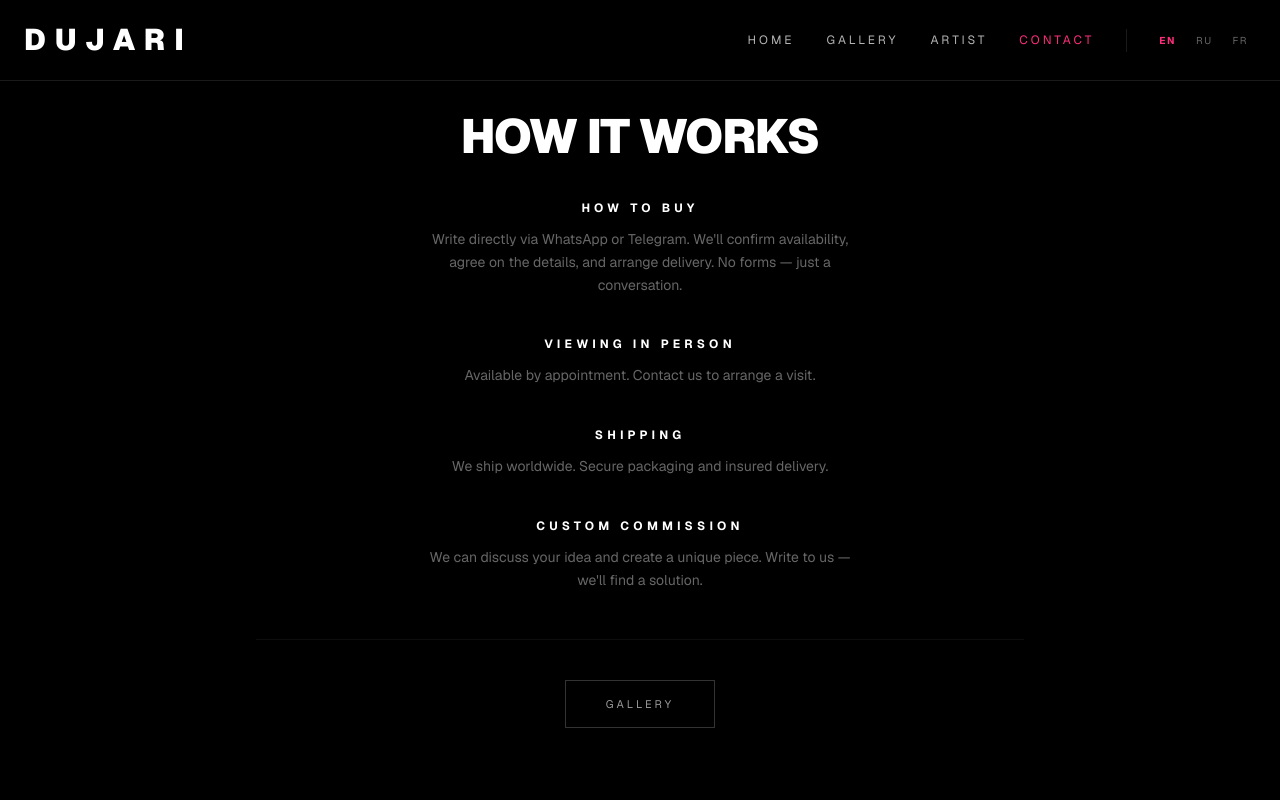
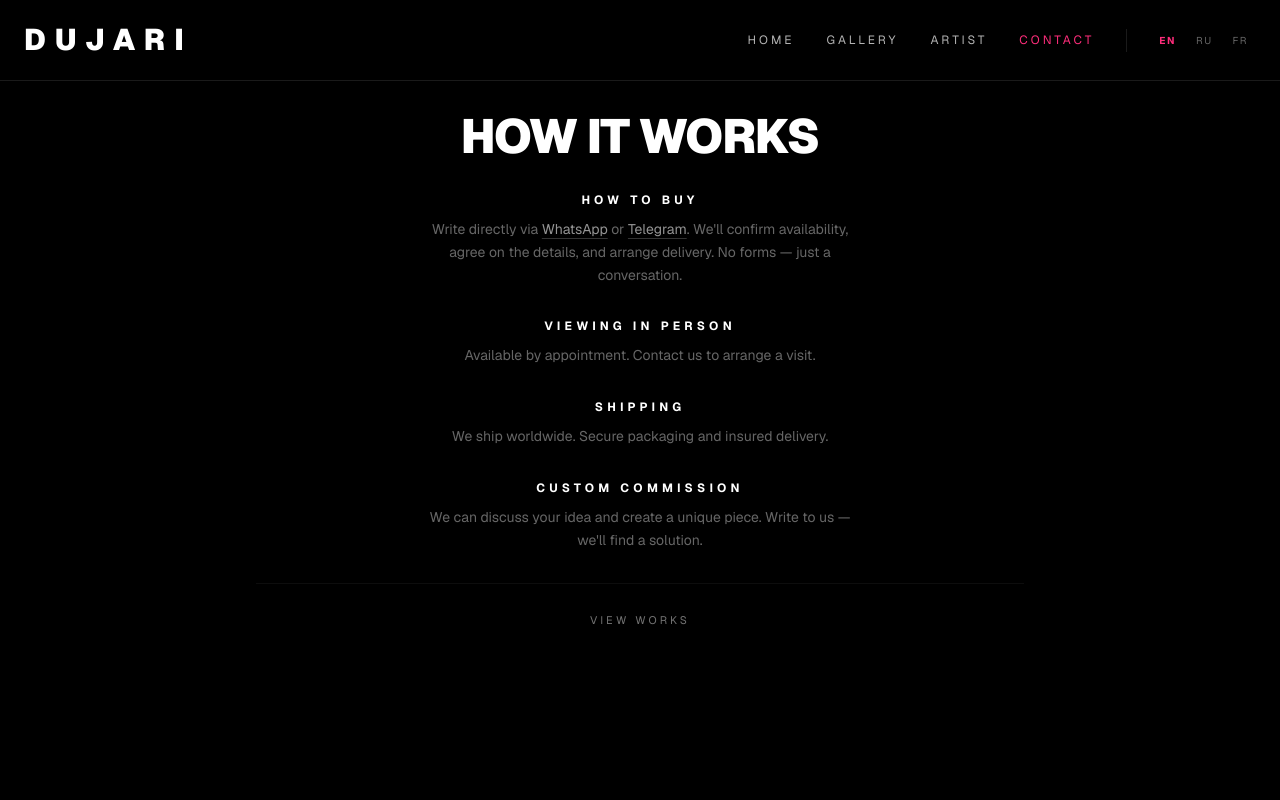
Before and after one commit to genfreemix/dujari, a Next.js app: page /contact in a window 1280 px wide. Shown: the top 800 px of the page. Built offline with nearby package versions, Linux system fonts and the light colour scheme.

Commit message:
fix: inline contact links and compact how-it-works block

```diff
--- a/src/app/contact/page.tsx
+++ b/src/app/contact/page.tsx
@@ -7,11 +7,13 @@ export default function ContactPage() {
   const t = useT();
 
   const steps = [
-    { title: t("contact.step1_title"), text: t("contact.step1_text") },
     { title: t("contact.step2_title"), text: t("contact.step2_text") },
     { title: t("contact.step3_title"), text: t("contact.step3_text") },
     { title: t("contact.step4_title"), text: t("contact.step4_text") },
   ];
+
+  const whatsappUrl = "https://wa.me/XXXXXXXXXXX";
+  const telegramUrl = "https://t.me/username";
 
   return (
     <div className="pt-14 md:pt-16 bg-black min-h-screen">
@@ -19,13 +21,39 @@ export default function ContactPage() {
         <div className="max-w-5xl mx-auto px-6">
           <div className="max-w-3xl mx-auto text-center">
             <div>
-              <h1 className="text-white text-3xl md:text-5xl font-black tracking-tight uppercase mb-10">
+              <h1 className="text-white text-3xl md:text-5xl font-black tracking-tight uppercase mb-8">
                 {t("contact.how_title")}
               </h1>
-              <div className="space-y-10">
+              <div className="space-y-7 md:space-y-8">
+                <div>
+                  <h3 className="text-white text-xs tracking-[0.35em] uppercase mb-2.5 font-bold">
+                    {t("contact.step1_title")}
+                  </h3>
+                  <p className="text-white/40 text-sm leading-relaxed max-w-md mx-auto">
+                    {t("contact.step1_text_start")}
+                    <a
+                      href={whatsappUrl}
+                      target="_blank"
+                      rel="noopener noreferrer"
+                      className="text-white/58 underline decoration-white/20 underline-offset-4 hover:text-white/80 hover:decoration-white/45 transition-colors duration-200"
+                    >
+                      WhatsApp
+                    </a>
+                    {t("contact.step1_text_middle")}
+                    <a
+                      href={telegramUrl}
+                      target="_blank"
+                      rel="noopener noreferrer"
+                      className="text-white/58 underline decoration-white/20 underline-offset-4 hover:text-white/80 hover:decoration-white/45 transition-colors duration-200"
+                    >
+                      Telegram
+                    </a>
+                    {t("contact.step1_text_end")}
+                  </p>
+                </div>
                 {steps.map((step) => (
                   <div key={step.title}>
-                    <h3 className="text-white text-xs tracking-[0.35em] uppercase mb-3 font-bold">
+                    <h3 className="text-white text-xs tracking-[0.35em] uppercase mb-2.5 font-bold">
                       {step.title}
                     </h3>
                     <p className="text-white/40 text-sm leading-relaxed max-w-md mx-auto">{step.text}</p>
@@ -33,12 +61,12 @@ export default function ContactPage() {
                 ))}
               </div>
 
-              <div className="mt-12 pt-10 border-t border-white/5 flex justify-center">
+              <div className="mt-8 pt-7 border-t border-white/5 flex justify-center">
                 <Link
                   href="/gallery"
-                  className="inline-flex min-h-12 items-center justify-center border border-white/20 text-white/60 text-[11px] tracking-[0.28em] uppercase px-10 py-3.5 hover:border-white/35 hover:text-white transition-all duration-300"
+                  className="inline-flex items-center justify-center text-[11px] tracking-[0.28em] uppercase text-white/45 hover:text-white/70 transition-colors duration-200"
                 >
-                  {t("nav.gallery")}
+                  {t("contact.view_works")}
                 </Link>
               </div>
             </div>
--- a/src/i18n/index.tsx
+++ b/src/i18n/index.tsx
@@ -136,13 +136,16 @@ const translations: Record<Locale, Record<string, string>> = {
     "contact.location_value": "France / Europe",
     "contact.how_title": "How it works",
     "contact.step1_title": "How to buy",
-    "contact.step1_text": "Write directly via WhatsApp or Telegram. We'll confirm availability, agree on the details, and arrange delivery. No forms — just a conversation.",
+    "contact.step1_text_start": "Write directly via ",
+    "contact.step1_text_middle": " or ",
+    "contact.step1_text_end": ". We'll confirm availability, agree on the details, and arrange delivery. No forms — just a conversation.",
     "contact.step2_title": "Viewing in person",
     "contact.step2_text": "Available by appointment. Contact us to arrange a visit.",
     "contact.step3_title": "Shipping",
     "contact.step3_text": "We ship worldwide. Secure packaging and insured delivery.",
     "contact.step4_title": "Custom commission",
     "contact.step4_text": "We can discuss your idea and create a unique piece. Write to us — we'll find a solution.",
+    "contact.view_works": "View works",
 
     // Inquiry
     "inquiry.whatsapp": "WhatsApp",
@@ -274,13 +277,16 @@ const translations: Record<Locale, Record<string, string>> = {
     "contact.location_value": "Франция / Европа",
     "contact.how_title": "Как это работает",
     "contact.step1_title": "Как купить работу",
-    "contact.step1_text": "Напишите напрямую в WhatsApp или Telegram. Мы подтвердим наличие, согласуем детали и организуем доставку. Никаких форм — только диалог.",
+    "contact.step1_text_start": "Напишите напрямую в ",
+    "contact.step1_text_middle": " или ",
+    "contact.step1_text_end": ". Мы подтвердим наличие, согласуем детали и организуем доставку. Никаких форм — только диалог.",
     "contact.step2_title": "Можно увидеть работу лично",
     "contact.step2_text": "Да — по предварительной договорённости. Свяжитесь с нами, чтобы согласовать просмотр.",
     "contact.step3_title": "Доставка",
     "contact.step3_text": "Отправляем по всему миру. Надёжная упаковка и застрахованная доставка.",
     "contact.step4_title": "Работа на заказ",
     "contact.step4_text": "Можно обсудить идею и создать уникальную работу. Напишите — мы предложим решение.",
+    "contact.view_works": "Смотреть работы",
 
     "inquiry.whatsapp": "WhatsApp",
     "inquiry.telegram": "Telegram",
@@ -410,13 +416,16 @@ const translations: Record<Locale, Record<string, string>> = {
     "contact.location_value": "France / Europe",
     "contact.how_title": "Comment ça marche",
     "contact.step1_title": "Comment acheter",
-    "contact.step1_text": "Écrivez directement via WhatsApp ou Telegram. Nous confirmerons la disponibilité, discuterons des détails et organiserons la livraison. Pas de formulaires — juste une conversation.",
+    "contact.step1_text_start": "Écrivez directement via ",
+    "contact.step1_text_middle": " ou ",
+    "contact.step1_text_end": ". Nous confirmerons la disponibilité, discuterons des détails et organiserons la livraison. Pas de formulaires — juste une conversation.",
     "contact.step2_title": "Voir l'œuvre en personne",
     "contact.step2_text": "Possible sur rendez-vous. Contactez-nous pour organiser une visite.",
     "contact.step3_title": "Livraison",
     "contact.step3_text": "Nous expédions dans le monde entier. Emballage sécurisé et livraison assurée.",
     "contact.step4_title": "Commande sur mesure",
     "contact.step4_text": "Nous pouvons discuter de votre idée et créer une pièce unique. Écrivez-nous — nous trouverons une solution.",
+    "contact.view_works": "Voir les œuvres",
 
     "inquiry.whatsapp": "WhatsApp",
     "inquiry.telegram": "Telegram",
```
